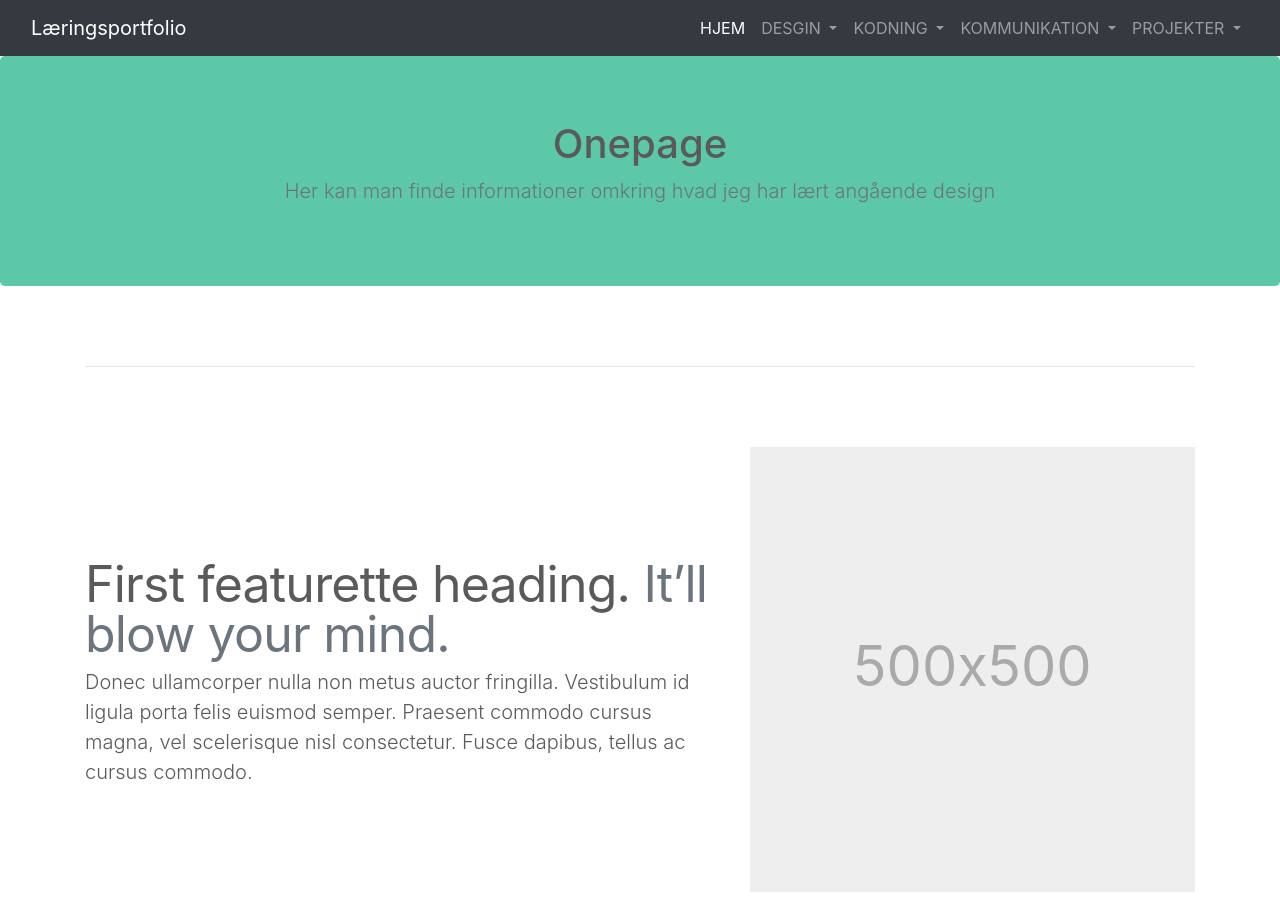
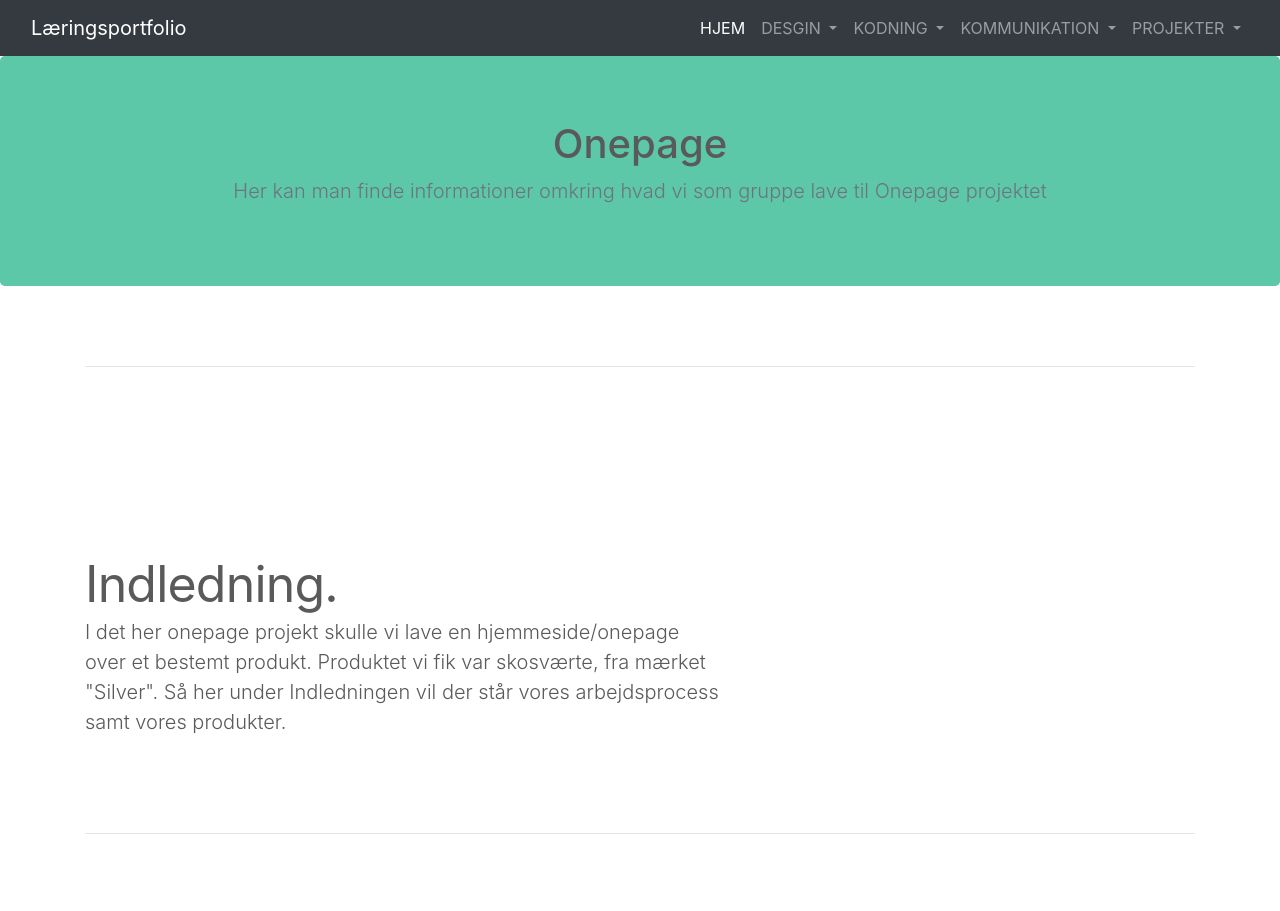
Before and after one commit to Jhm20P/L-ringsportfolio, a PHP site: page /onepage.php in a window 1280 px wide. Shown: the top 911 px of the page. Run offline with PHP 8.4, Linux system fonts and the light colour scheme; some libraries are stand-ins or nearby versions.

Commit message:
Update onepage.php

```diff
--- a/lærings-portfolio/onepage.php
+++ b/lærings-portfolio/onepage.php
@@ -1,12 +1,13 @@
 <!doctype html>
-<html lang="en">
+<html lang="da">
   <head>
     <meta charset="utf-8">
     <meta name="viewport" content="width=device-width, initial-scale=1, shrink-to-fit=no">
     <meta name="description" content="">
-    <meta name="author" content="Mark Otto, Jacob Thornton, and Bootstrap contributors">
+    <meta name="author" content="Jonas Hawthorn Mikkelsen">
     <meta name="generator" content="Jekyll v4.1.1">
-    <title>Carousel Template · Bootstrap</title>
+    <link rel="icon" href="favicon.ico">
+    <title>Onepage</title>
 
     <link rel="canonical" href="https://getbootstrap.com/docs/4.5/examples/carousel/">
 
@@ -15,9 +16,11 @@
 
     <!-- Bootstrap core CSS -->
 <link href="assets/dist/css/bootstrap.min.css" rel="stylesheet">
+  <!-- EGEN CSS -->
 <link rel="stylesheet" href="underside.css">
 <link rel="stylesheet" href="bodyfix.css">
-
+<link rel="stylesheet" href="billede.css">
+  <!-- INTERN CSS -->
     <style>
       .bd-placeholder-img {
         font-size: 1.125rem;
@@ -37,14 +40,15 @@
     <!-- Custom styles for this template -->
     <link href="carousel.css" rel="stylesheet">
   </head>
+  <!-- MENU BAR -->
   <?php include("Menu.inc"); ?>
 
 <main role="main">
-
+<!-- SEKTION MED OVERSKRIFT OG UNDEROVERSKRIFT -->
   <section class="jumbotron text-center">
     <div class="container">
       <h1>Onepage</h1>
-      <p class="lead text-muted">Her kan man finde informationer omkring hvad jeg har lært angående design</p>
+      <p class="lead text-muted">Her kan man finde informationer omkring hvad vi som gruppe lave til Onepage projektet</p>
     </div>
   </section>
 
@@ -58,41 +62,91 @@
     <!-- START THE FEATURETTES -->
 
     <hr class="featurette-divider">
-
+    <!-- INDLEDNING -->
     <div class="row featurette">
       <div class="col-md-7">
-        <h2 class="featurette-heading">First featurette heading. <span class="text-muted">It’ll blow your mind.</span></h2>
-        <p class="lead">Donec ullamcorper nulla non metus auctor fringilla. Vestibulum id ligula porta felis euismod semper. Praesent commodo cursus magna, vel scelerisque nisl consectetur. Fusce dapibus, tellus ac cursus commodo.</p>
+        <h2 class="featurette-heading">Indledning.</h2>
+        <p class="lead">I det her onepage projekt skulle vi lave en hjemmeside/onepage over et bestemt produkt. Produktet vi fik var skosværte, fra mærket "Silver". Så her under Indledningen vil der står vores arbejdsprocess samt vores produkter.</p>
+      </div>
+    </div>
+    <!-- INDLEDNING SLUT -->
+    <hr class="featurette-divider">
+    <!-- EMPATHIZE -->
+    <div class="row featurette">
+      <div class="col-md-7 order-md-2">
+        <h2 class="featurette-heading">Onepage. <span class="sidenavn">Empathize.</span></h2>
+        <p class="lead">Det første vi lavede var en en research oversigt over virksomheden "Silver" som var dem der har produceret den skosværte vi fik.</p>
+        <p class="lead"><cite>-Terkel, Sine og Jonas, Moodle/<a class="google" href="https://docs.google.com/document/d/1AC7nCyhnkEZyyxV6ES8CdYuCzKk2DwkUlzRiJi-wxXE/edit?usp=sharing" target="_blank">Google docs</a>, <time datetime="2020-11-09">9 November, 2020</time></cite></p>
+      </div>
+      <div class="col-md-5 order-md-1">
+        <img src="silver.png" alt="">
+      </div>
+    </div>
+    <!-- EMPATHIZE SLUT -->
+    <hr class="featurette-divider">
+    <!-- IDEATE -->
+    <div class="row featurette">
+      <div class="col-md-7">
+        <h2 class="featurette-heading">Onepage. <span class="sidenavn">Ideate.</span></h2>
+        <p class="lead">Det er så her vi begyndte med at brainstorme alt hvad vores onepage skulle have i forhold til vores produkt. Igen brugte vi en tavle til at skrive alle vores ideér ned på.</p>
+        <p class="lead"><cite>-Terkel, Sine og Jonas, Moodle/<a class="google" href="https://docs.google.com/document/d/1AC7nCyhnkEZyyxV6ES8CdYuCzKk2DwkUlzRiJi-wxXE/edit?usp=sharing" target="_blank">Google docs</a>, <time datetime="2020-11-10">10 November, 2020</time></cite></p>
       </div>
       <div class="col-md-5">
-        <svg class="bd-placeholder-img bd-placeholder-img-lg featurette-image img-fluid mx-auto" width="500" height="500" xmlns="http://www.w3.org/2000/svg" preserveAspectRatio="xMidYMid slice" focusable="false" role="img" aria-label="Placeholder: 500x500"><title>Placeholder</title><rect width="100%" height="100%" fill="#eee"/><text x="50%" y="50%" fill="#aaa" dy=".3em">500x500</text></svg>
+        <img src="skopleje.png" alt="">
       </div>
     </div>
-
+    <!-- IDEATE SLUT -->
     <hr class="featurette-divider">
-
+    <!-- PROTOTYPE OG TEST -->
     <div class="row featurette">
       <div class="col-md-7 order-md-2">
-        <h2 class="featurette-heading">Oh yeah, it’s that good. <span class="text-muted">See for yourself.</span></h2>
-        <p class="lead">Donec ullamcorper nulla non metus auctor fringilla. Vestibulum id ligula porta felis euismod semper. Praesent commodo cursus magna, vel scelerisque nisl consectetur. Fusce dapibus, tellus ac cursus commodo.</p>
+        <h2 class="featurette-heading">Onepage. <span class="sidenavn">Prototype og test.</span></h2>
+        <p class="lead">Her begyndte vi med at skitsere vores onepage med wireframes både for mobil, tablet og desktop. Når vi var færdige med den første version, gik vi ud testede. Efter test lavede vi ændringer i forhold til det feedback vi havde fået, og sådan gjorde vi 3 gange.</p>
+        <p class="lead">sidste prototype mobil</p>
+        <img src="2mobilproto.png" alt="">
+        <p class="">sidste prototype tablet</p>
+        <img src="2tabletproto.png" alt="">
+        <p class="lead">sidste prototype desktop</p>
+        <img src="2desktopproto.png" alt="">
+        <p class="lead"><cite>-Terkel, Sine og Jonas, Moodle/<a class="google" href="https://docs.google.com/document/d/1AC7nCyhnkEZyyxV6ES8CdYuCzKk2DwkUlzRiJi-wxXE/edit?usp=sharing" target="_blank">Google docs</a>, <time datetime="2020-11-10">10 November, 2020</time></cite></p>
       </div>
       <div class="col-md-5 order-md-1">
-        <svg class="bd-placeholder-img bd-placeholder-img-lg featurette-image img-fluid mx-auto" width="500" height="500" xmlns="http://www.w3.org/2000/svg" preserveAspectRatio="xMidYMid slice" focusable="false" role="img" aria-label="Placeholder: 500x500"><title>Placeholder</title><rect width="100%" height="100%" fill="#eee"/><text x="50%" y="50%" fill="#aaa" dy=".3em">500x500</text></svg>
+        <p class="lead">Første prototype mobil</p>
+        <img src="1mobilproto.png" alt="">
+        <p class="">Første prototype tablet</p>
+        <img src="1tabletproto.png" alt="">
+        <p class="lead">Første prototype desktop</p>
+        <img src="1desktopproto.png" alt="">
       </div>
     </div>
-
+    <!-- PROTOTYPE OG TEST SLUT -->
     <hr class="featurette-divider">
-
+    <!-- HIGH FIDELITY -->
     <div class="row featurette">
       <div class="col-md-7">
-        <h2 class="featurette-heading">And lastly, this one. <span class="text-muted">Checkmate.</span></h2>
-        <p class="lead">Donec ullamcorper nulla non metus auctor fringilla. Vestibulum id ligula porta felis euismod semper. Praesent commodo cursus magna, vel scelerisque nisl consectetur. Fusce dapibus, tellus ac cursus commodo.</p>
+        <h2 class="featurette-heading">Onepage. <span class="sidenavn">High fidelity.</span></h2>
+        <p class="lead">Til vores high fidelity lavede vi først et styletile, der ligesom skulle kort og præcis forklare hvilke skrifttyper der skulle bruges, hvor de skulle bruges. Hvilke farver der skulle bruges samt hvor de skulle bruges. I styletile har vi også vist et billede eksempel som vi skulle bruge på vores onepage. Men når vi var færdige med at lave det her styletile kunne vi gå ud og lave vores high fidelity.</p>
+        <p class="lead">Du kan finde high fidelity for mobilen <a href="https://xd.adobe.com/view/7f0c0e3c-36c0-486b-b83e-59514aa23014-2a5f/?fbclid=IwAR2LXf22g36-k2ygXkK6v9Cr0qFZNpRrVr_ecV5ExkOa1fTDLf5rXRUT-VU" target="_blank">her</a>.</p>
+        <p class="lead">Du kan finde high fidelity for tablet <a href="https://xd.adobe.com/view/d4519a7b-cec9-47f2-9cb3-99c25b859fd2-8102/?fbclid=IwAR2jsOIAZ959Wk3MfAvdmMqnxnUF3noFbg_XyVMXP8-iEw2612qFjgU_WnE" target="_blank">her</a>.</p>
+        <p class="lead">Du kan finde high fidelity for desktopen <a href="https://xd.adobe.com/view/f202454e-6980-4c00-b114-9afa2e306a1f-a751/?fbclid=IwAR0rVjEK5g-asbFDhmGuH_8YNifQNh2j3c3JCfcCHhP-XuCyMXVi51sQzJM" target="_blank">her</a>.</p>
+        <p class="lead"><cite>-Terkel, Sine og Jonas, Moodle/<a class="google" href="https://docs.google.com/document/d/1AC7nCyhnkEZyyxV6ES8CdYuCzKk2DwkUlzRiJi-wxXE/edit?usp=sharing" target="_blank">Google docs</a>, <time datetime="2020-11-13">11-13 November, 2020</time></cite></p>
       </div>
       <div class="col-md-5">
-        <svg class="bd-placeholder-img bd-placeholder-img-lg featurette-image img-fluid mx-auto" width="500" height="500" xmlns="http://www.w3.org/2000/svg" preserveAspectRatio="xMidYMid slice" focusable="false" role="img" aria-label="Placeholder: 500x500"><title>Placeholder</title><rect width="100%" height="100%" fill="#eee"/><text x="50%" y="50%" fill="#aaa" dy=".3em">500x500</text></svg>
+        <img src="styletile.png" alt="">
       </div>
     </div>
-
+    <!-- HIGH FIDELITY SLUT -->
+    <hr class="featurette-divider">
+    <!-- IMPLEMENTERING -->
+    <div class="row featurette">
+      <div class="col-md-7">
+        <h2 class="featurette-heading">Onepage. <span class="sidenavn">Implementering.</span></h2>
+        <p class="lead">I vores Implementering fase skulle vi kode vores onepage efter hvordan vi har haft den på vores high fidelity eksempler. Efter at vi havde kodet vores onepage gik vi rundt og testede onepage, ved at spørge folk(klassekamerater) hvad de synes om vores onepage, og hvad vi kunne gøre bedre ved den.</p>
+        <p class="lead">Vi endte med at få en onepage der kom til at sådan her ud, og du kan finde linket <a href="http://10741.apache.eadania.dk/onepage/index.html?fbclid=IwAR0TXWrmj_-SuQe0uBUK4Uy2vQE4vkHVHBjnxt2g27E5Hw0JvMh7SxhqsqA" target="_blank">her</a>.</p>
+        <p class="lead"><cite>-Terkel, Sine og Jonas, Moodle/<a class="google" href="https://docs.google.com/document/d/1AC7nCyhnkEZyyxV6ES8CdYuCzKk2DwkUlzRiJi-wxXE/edit?usp=sharing" target="_blank">Google docs</a>, <time datetime="2020-11-19">16-19 November, 2020</time></cite></p>
+      </div>
+    </div>
+    <!-- IMPLEMENTERING SLUT -->
     <hr class="featurette-divider">
 
     <!-- /END THE FEATURETTES -->
@@ -108,10 +162,11 @@
       <i class="fab fa-instagram footer-icon"></i>
       <i class="fas fa-envelope footer-icon"></i>
 
-    <p>© Copyright 2020 Jonas Hawthorn Mikkelsen</p>
+    <p class="copyright">© Copyright 2020 Jonas Hawthorn Mikkelsen</p>
   </div>
   </footer>
 </main>
+<!-- JAVASCRIPT BRUGT TIL ALLE UNDERSIDER -->
 <script src="https://code.jquery.com/jquery-3.5.1.slim.min.js" integrity="sha384-DfXdz2htPH0lsSSs5nCTpuj/zy4C+OGpamoFVy38MVBnE+IbbVYUew+OrCXaRkfj" crossorigin="anonymous"></script>
       <script>window.jQuery || document.write('<script src="assets/js/vendor/jquery.slim.min.js"><\/script>')</script><script src="assets/dist/js/bootstrap.bundle.min.js"></script>
 </html>
```
